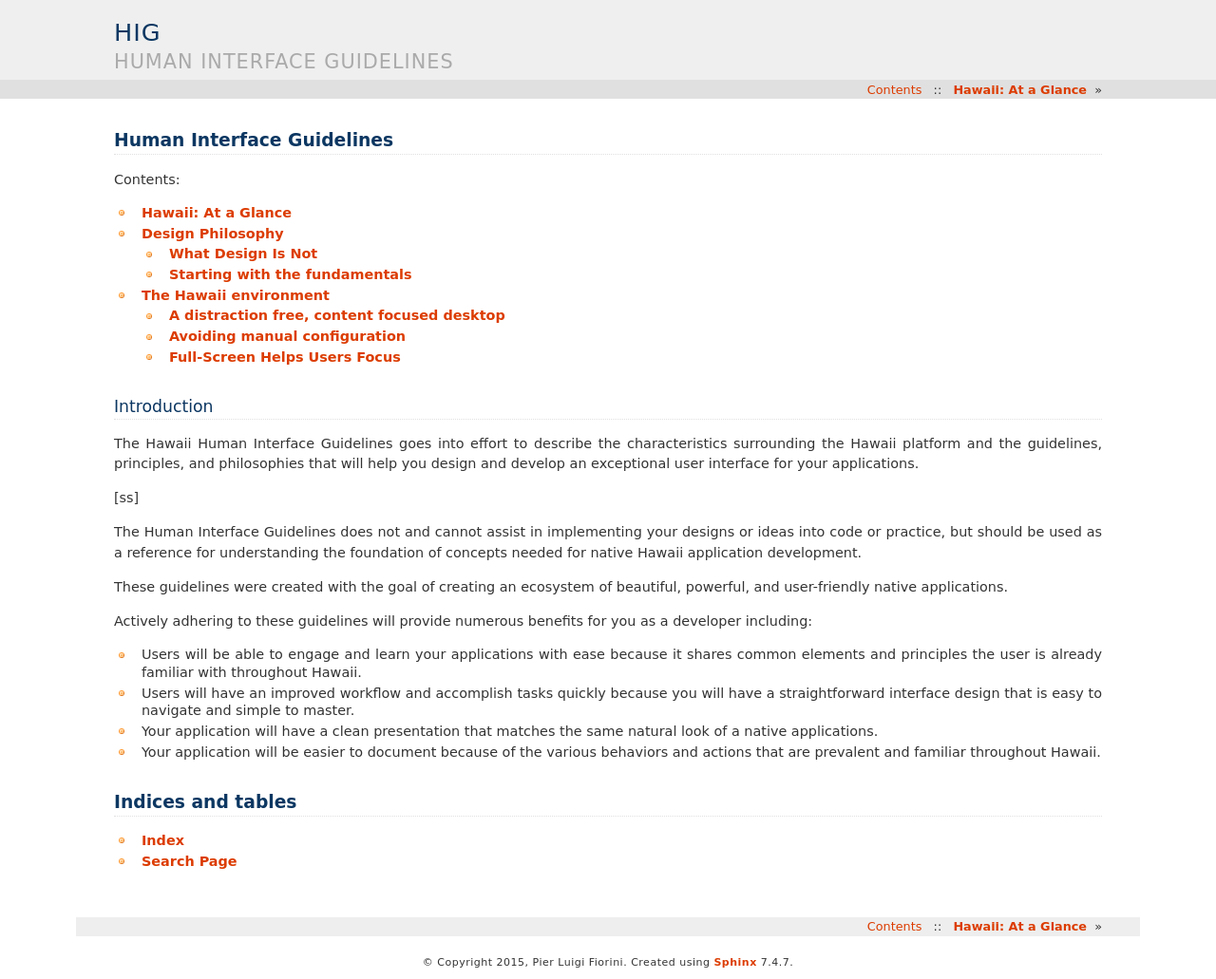
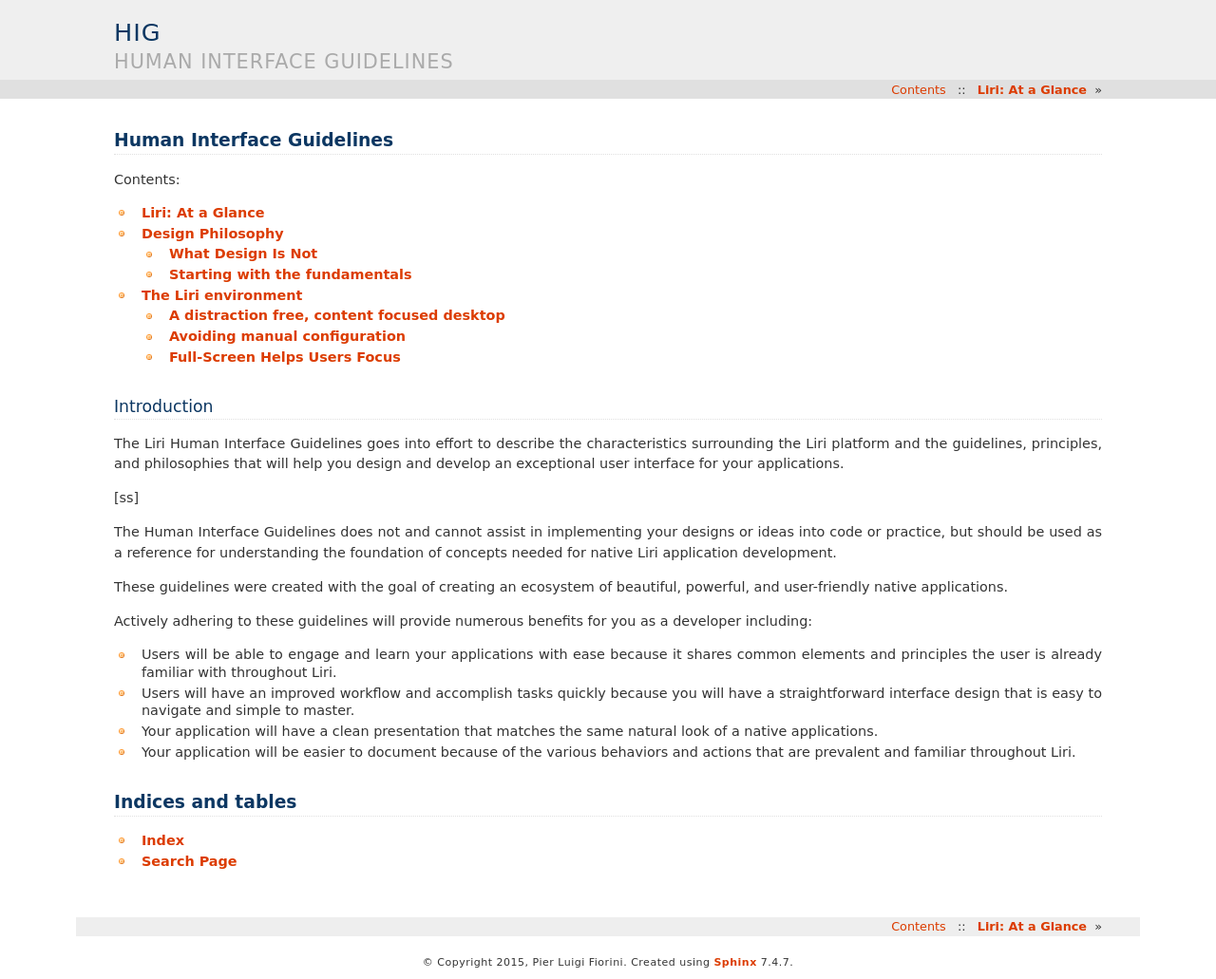
Before and after one commit to lirios/docs-hig, a Sphinx documentation site: the page built from docs/index.rst, in a window 1280 px wide. Shown: the whole page at 95% size. Built offline with Sphinx 7.4.7, drawn with Linux system fonts in a browser that asks for light colours.

Commit message:
Rename to Liri

```diff
--- a/docs/conf.py
+++ b/docs/conf.py
@@ -124,7 +124,7 @@
 
 # The name for this set of Sphinx documents.  If None, it defaults to
 # "<project> v<release> documentation".
-html_title = "Hawaii - Human Interface Guidelines"
+html_title = "Liri - Human Interface Guidelines"
 
 # A shorter title for the navigation bar.  Default is the same as html_title.
 html_short_title = "HIG"
@@ -271,7 +271,7 @@
 #  dir menu entry, description, category)
 texinfo_documents = [
   (master_doc, 'HumanInterfaceGuidelines', u'Human Interface Guidelines',
-   author, 'HumanInterfaceGuidelines', 'Hawaii.',
+   author, 'HumanInterfaceGuidelines', 'Liri.',
    'Miscellaneous'),
 ]
 
--- a/docs/design.rst
+++ b/docs/design.rst
@@ -21,15 +21,15 @@
 Starting with the fundamentals
 ------------------------------
 
-Hawaii strives to provide a beautiful but unique and user friendly experience to
+Liri strives to provide a beautiful but unique and user friendly experience to
 the user. Before you begin designing your application, get fully acquainted with the environment.
 
-Understanding the interior of Hawaii will aid you in producing an application that
+Understanding the interior of Liri will aid you in producing an application that
 integrates seamlessly with the desktop environment and is enjoyable to the user.
 
 Most individuals are not acquainted with the concepts or principles of human interface design,
 but they can easily identify which applications follow the guidelines and which applications stray from them.
 
-Become familiar with Hawaii and the fundamental principles contained within the human
+Become familiar with Liri and the fundamental principles contained within the human
 interface guidelines so that you can integrate them into your design to create the
 most user-friendly application possible.
--- a/docs/index.rst
+++ b/docs/index.rst
@@ -7,15 +7,15 @@
    :maxdepth: 2
    :glob:
 
-   hawaii
+   liri
    design
    environment
 
 Introduction
 ------------
 
-The Hawaii Human Interface Guidelines goes into effort to describe the
-characteristics surrounding the Hawaii platform and the guidelines,
+The Liri Human Interface Guidelines goes into effort to describe the
+characteristics surrounding the Liri platform and the guidelines,
 principles, and philosophies that will help you design and develop an
 exceptional user interface for your applications.
 
@@ -24,7 +24,7 @@
 The Human Interface Guidelines does not and cannot assist in implementing
 your designs or ideas into code or practice, but should be used as a
 reference for understanding the foundation of concepts needed for native
-Hawaii application development.
+Liri application development.
 
 These guidelines were created with the goal of creating an ecosystem of
 beautiful, powerful, and user-friendly native applications.
@@ -34,14 +34,14 @@
 
 * Users will be able to engage and learn your applications with ease
   because it shares common elements and principles the user is already
-  familiar with throughout Hawaii.
+  familiar with throughout Liri.
 * Users will have an improved workflow and accomplish tasks quickly
   because you will have a straightforward interface design that is easy
   to navigate and simple to master.
 * Your application will have a clean presentation that matches the same
   natural look of a native applications.
 * Your application will be easier to document because of the various
-  behaviors and actions that are prevalent and familiar throughout Hawaii.
+  behaviors and actions that are prevalent and familiar throughout Liri.
 
 Indices and tables
 ==================
--- a/docs/hawaii.rst
+++ b/docs/liri.rst
@@ -1,11 +1,11 @@
-Hawaii: At a Glance
-===================
+Liri: At a Glance
+=================
 
-The Hawaii workspace is born to take advantage of what Qt, QtQuick,
+The Liri workspace is born to take advantage of what Qt, QtQuick,
 Wayland and systemd have to offer.
 
 Specific technical and architectural choices were made to ensure that
-Hawaii dependencies are trimmed down to a minimum that allows the desktop
+Liri dependencies are trimmed down to a minimum that allows the desktop
 to be lightweight without giving up on aesthetics and elegance.
 
 The separation between the compositor and the shell has been removed
```
Also changed, not shown: docs/environment.rst (+8 -8 lines).
